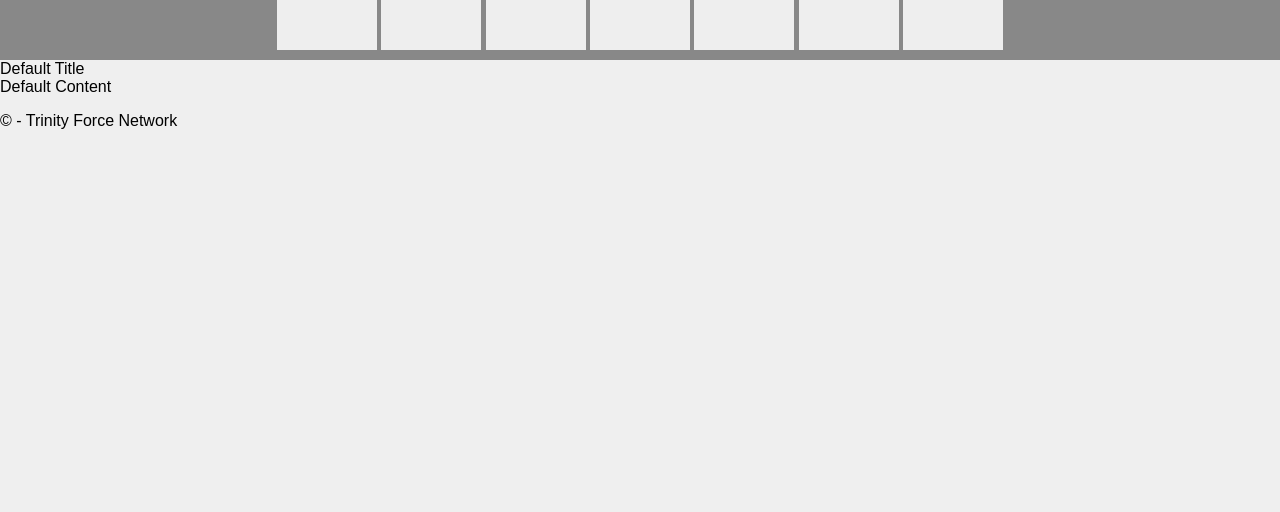
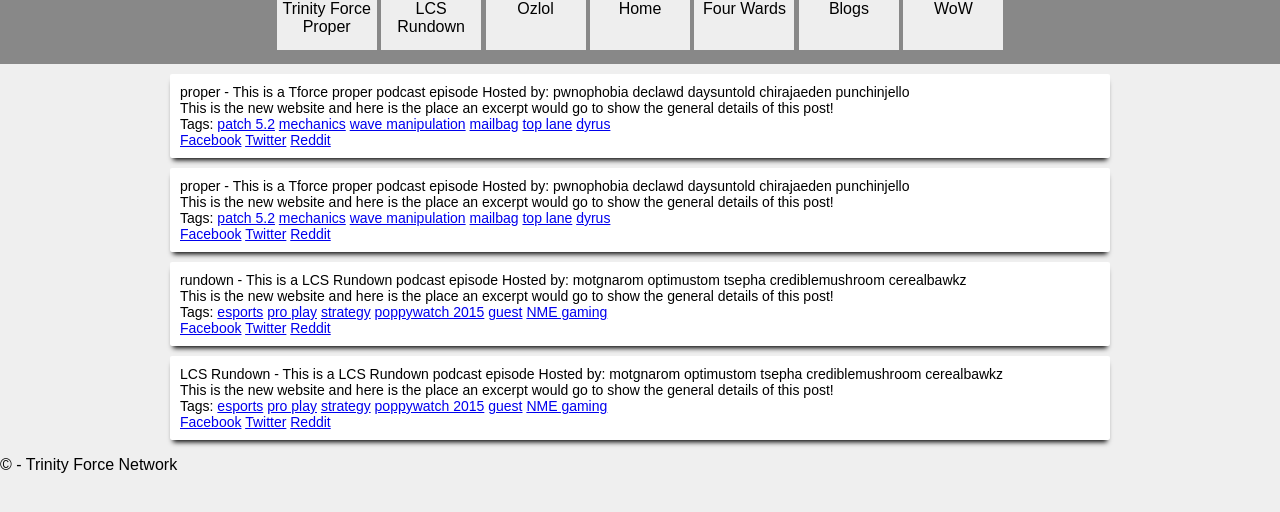
Before and after one commit to alphagray/tforcedjango, a Django app: page / in a window 1280 px wide. Shown: the top 512 px of the page. Run offline with Django 3.2, Linux system fonts and the light colour scheme; some libraries are stand-ins or nearby versions.

Commit message:
updated the javascript to have a router so to speak and make a simple representation of how posts on the main page will work

```diff
--- a/app/static/app/content/site.css
+++ b/app/static/app/content/site.css
@@ -1,5 +1,10 @@
 html, body{
   background-color: #efefef;
+}
+
+*{
+  box-sizing: border-box;
+  -webkit-font-smoothing: antialiased;
 }
 .tfn-header{
   background-color: #888888;
@@ -7,7 +12,8 @@
   padding-bottom: 10px;
 }
 .tfn-header .logo{
-  text-indent: -9999px;
+/*  text-indent: -9999px;*/
+  overflow: hidden;
   width: 100px;
   height: 50px;
   display: inline-block;
@@ -19,3 +25,25 @@
   display: inline-block;
   background-color: #333;
 }*/
+
+.template, .hidden{
+  display: none;
+}
+
+.partial{
+  width: 940px;
+  margin: 0 auto;
+}
+
+.post{
+  margin-top: 10px;
+  padding: 10px;
+  font-size: 14px;
+  box-shadow: 0px 5px 5px -3px black;
+  border-radius: 2px;
+  background-color: white;
+}
+
+span.post.cloned{
+  display: block;
+}
--- a/app/static/app/scripts/tfn/tfn_main.js
+++ b/app/static/app/scripts/tfn/tfn_main.js
@@ -3,10 +3,120 @@
 jQuery(function($){
   tfn.wrapper = $("#tfn-app .partial");
   tfn.partial = tfn.wrapper.attr("data-partial");
-  console.log(tfn.partial);
+  tfn.home_category = tfn.home_category || "all";
+  //router
   switch(tfn.partial){
-    case "initial":
+    case "home":
+      tfn.home();
       break;
     default:
   }
+
+  //click events
+  $('.tfn-header .logo').click(function(){
+    tfn.home_category = $(this).attr("data-selection");
+    tfn.home();
+  });
+
 });
+
+tfn.home = function(){
+  var fake_rundown_posts = [
+    {
+      title: "This is a LCS Rundown podcast episode",
+      content: "This is the new website and here is the place an excerpt would go to show the general details of this post!",
+      show: "rundown",
+      hosts: ["motgnarom", "optimustom", "tsepha", "crediblemushroom", "cerealbawkz"],
+      tags: ["esports", "pro play", "strategy", "poppywatch 2015", "guest", "NME gaming"],
+      category: "podcast",
+      video_url: "http://youtu.be/8x1oHRd46QM",
+      image_url: "http://imgur.com/gallery/eRcR1fQ",
+      stitcher_url: "http://app.stitcher.com/splayer/f/45272/36934480",
+      itunes_url: "https://itunes.apple.com/us/podcast/lcs-podcast/id822327403"
+    },
+    {
+      title: "This is a LCS Rundown podcast episode",
+      content: "This is the new website and here is the place an excerpt would go to show the general details of this post!",
+      show: "LCS Rundown",
+      hosts: ["motgnarom", "optimustom", "tsepha", "crediblemushroom", "cerealbawkz"],
+      tags: ["esports", "pro play", "strategy", "poppywatch 2015", "guest", "NME gaming"],
+      category: "podcast",
+      video_url: "http://youtu.be/8x1oHRd46QM",
+      image_url: "http://imgur.com/gallery/eRcR1fQ",
+      stitcher_url: "http://app.stitcher.com/splayer/f/45272/36934480",
+      itunes_url: "https://itunes.apple.com/us/podcast/lcs-podcast/id822327403"
+    }
+  ];
+  var fake_proper_posts = [
+    {
+      title: "This is a Tforce proper podcast episode",
+      content: "This is the new website and here is the place an excerpt would go to show the general details of this post!",
+      show: "proper",
+      hosts: ["pwnophobia", "declawd", "daysuntold", "chirajaeden", "punchinjello"],
+      tags: ["patch 5.2", "mechanics", "wave manipulation", "mailbag", "top lane", "dyrus"],
+      category: "podcast",
+      video_url: "http://youtu.be/8x1oHRd46QM",
+      image_url: "http://imgur.com/gallery/eRcR1fQ",
+      stitcher_url: "http://app.stitcher.com/splayer/f/27428/36930238",
+      itunes_url: "https://itunes.apple.com/us/podcast/trinity-force-podcast-league/id485769640"
+    },
+    {
+      title: "This is a Tforce proper podcast episode",
+      content: "This is the new website and here is the place an excerpt would go to show the general details of this post!",
+      show: "proper",
+      hosts: ["pwnophobia", "declawd", "daysuntold", "chirajaeden", "punchinjello"],
+      tags: ["patch 5.2", "mechanics", "wave manipulation", "mailbag", "top lane", "dyrus"],
+      category: "podcast",
+      video_url: "http://youtu.be/8x1oHRd46QM",
+      image_url: "http://imgur.com/gallery/eRcR1fQ",
+      stitcher_url: "http://app.stitcher.com/splayer/f/27428/36930238",
+      itunes_url: "https://itunes.apple.com/us/podcast/trinity-force-podcast-league/id485769640"
+    }
+  ];
+  var post_card = tfn.wrapper.find('.main__posts .post.template').clone();
+  var body = tfn.wrapper.find('.main__posts');
+  body.find('.post.cloned').remove();
+  var target_posts;
+  if(tfn.home_category == "all"){
+    target_posts = fake_proper_posts;
+  }
+
+  switch(tfn.home_category){
+    case "all":
+      target_posts = fake_proper_posts.concat(fake_rundown_posts);
+      fill_in_posts(target_posts);
+      break;
+    case "rundown":
+      target_posts = fake_rundown_posts;
+      fill_in_posts(target_posts);
+      break;
+    case "proper":
+      target_posts = fake_proper_posts;
+      fill_in_posts(target_posts);
+      break;
+    default:
+      body.append("<span class=\"post cloned\">No posts are available for this category.</span>");
+  }
+
+  function fill_in_posts(target_posts){
+    for(var i=0;i<target_posts.length;i++){
+      var post = target_posts[i];
+      var temp_card = post_card.clone().removeClass("template").addClass("cloned");
+      temp_card.find('.post-title').html(post.title);
+      temp_card.find('.post-content').html(post.content);
+      temp_card.find('.post-show').html(post.show);
+      var hosts_string = "Hosted by:";
+      for(var j=0;j<post.hosts.length;j++){
+        hosts_string = hosts_string + " " + post.hosts[j];
+      }
+      temp_card.find('.hosted-by').html(hosts_string);
+      temp_card.find('.post-content').html(post.content);
+      var tags_string = "Tags:";
+      for(var k=0;k<post.tags.length;k++){
+        tags_string = tags_string + " <a href=\"#\">" + post.tags[k] + "</a>";
+      }
+      temp_card.find('.post-tags').html(tags_string);
+      body.append(temp_card);
+    }
+  }
+}
--- a/app/templates/app/layout.html
+++ b/app/templates/app/layout.html
@@ -17,7 +17,7 @@
   <header class="tfn-header">
     <!-- Navigation for podcasts and sections -->
     <div data-selection="proper" class="logo proper">Trinity Force Proper</div>
-    <div data-selection="lcs" class="logo lcs">LCS Rundown</div>
+    <div data-selection="rundown" class="logo rundown">LCS Rundown</div>
     <div data-selection="ozlol" class="logo ozlol">Ozlol</div>
     <!-- Main Home button -->
     <div data-selection="home" class="logo home">Home</div>
@@ -27,6 +27,7 @@
   </header>
   <div id="tfn-app">
     {% block content %}{% endblock %}
+
   </div>
   <footer>
     <p>&copy; {{ year }} - Trinity Force Network</p>
--- a/tforce/templates/tforce/index.html
+++ b/tforce/templates/tforce/index.html
@@ -1,8 +1,26 @@
 {% extends "app/layout.html" %}
 
 {% block content %}
-<div data-partial="initial" class="partial">
-  <div class="partial-title">Default Title</div>
-  <div class="partial-content">Default Content</div>
+<div data-partial="home" class="partial">
+  <div class="main__posts">
+    <div class="post template">
+      <div class="post-header">
+        <div class="post-image"></div>
+        <span class="post-show"></span> - <span class="post-title"></span>
+        <span class="hosted-by"></span>
+      </div>
+      <div class="post-video"></div>
+      <div class="post-content"></div>
+      <div class="post-footer">
+        <div class="post-tags"></div>
+        <div class="post-sharing">
+          <a class="post-share facebook" href="#">Facebook</a>
+          <a class="post-share twitter" href="#">Twitter</a>
+          <a class="post-share reddit" href="#">Reddit</a>
+        </div>
+      </div>
+    </div>
+  </div>
 </div>
+
 {% endblock %}
```
Also changed, not shown: app/templates/app/index.html (+21 -3 lines).
